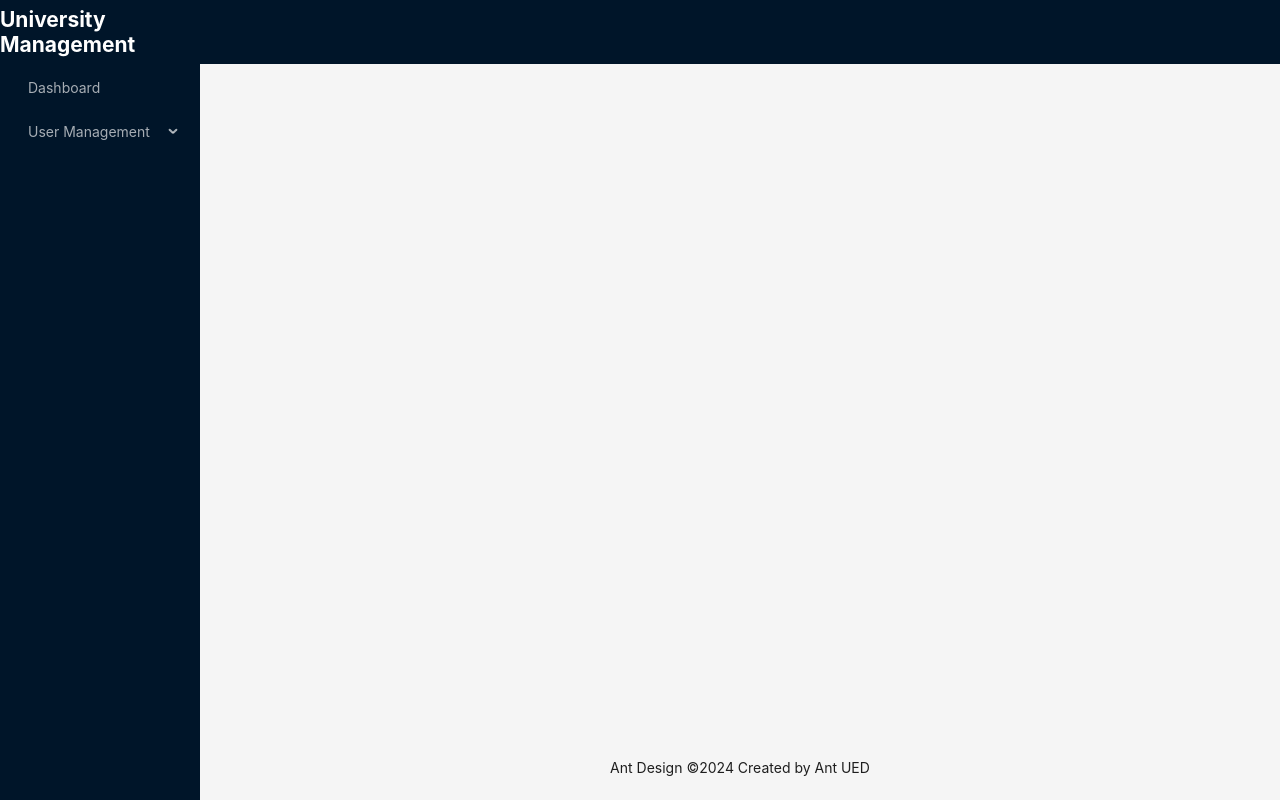
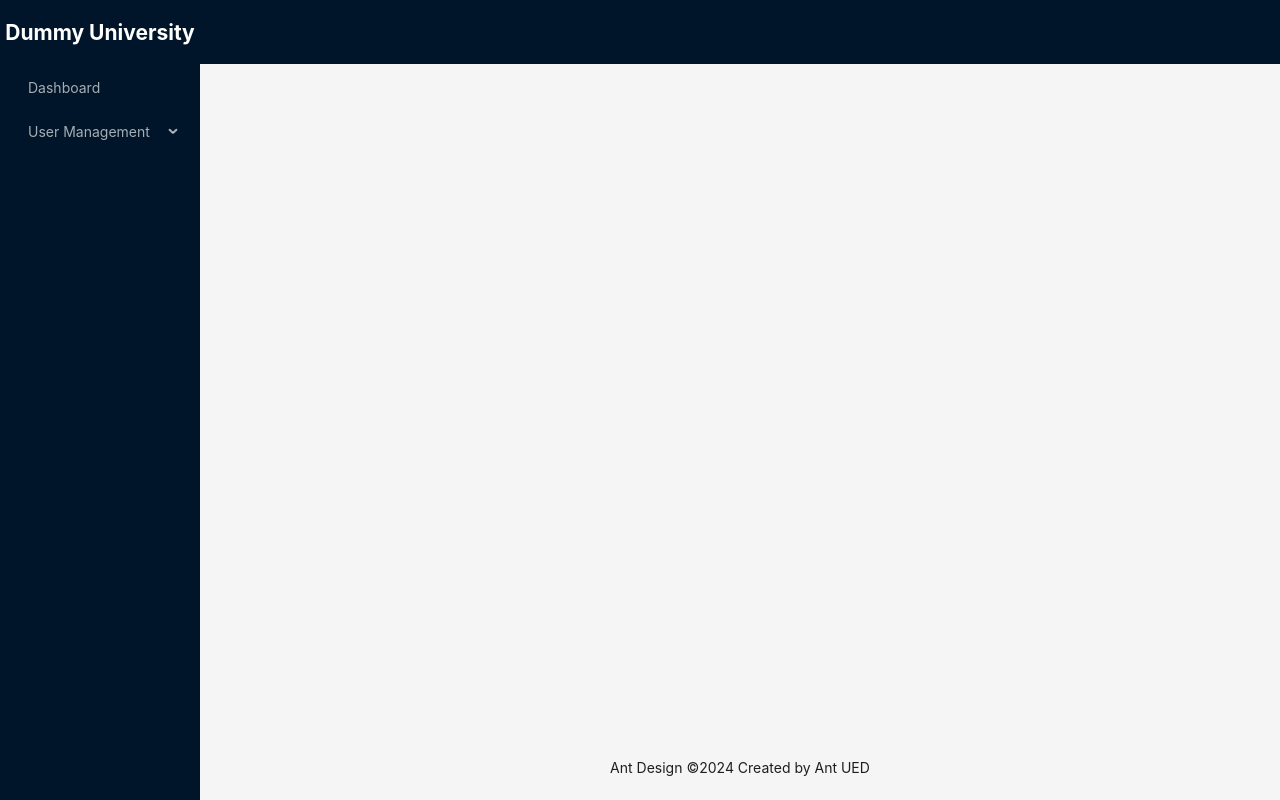
Before and after one commit to Asif-Zaman-Suvo/University-Management, a React (Vite) app: page / in a window 1280 px wide. Built offline with nearby package versions, Linux system fonts and the light colour scheme.

Commit message:
redux start

```diff
--- a/package.json
+++ b/package.json
@@ -10,10 +10,12 @@
     "preview": "vite preview"
   },
   "dependencies": {
+    "@reduxjs/toolkit": "^2.0.1",
     "antd": "^5.13.1",
     "react": "^18.2.0",
     "react-dom": "^18.2.0",
     "react-hook-form": "^7.49.3",
+    "react-redux": "^9.1.0",
     "react-router-dom": "^6.21.2"
   },
   "devDependencies": {
--- a/src/components/layout/MainLayout.tsx
+++ b/src/components/layout/MainLayout.tsx
@@ -26,7 +26,7 @@ const MainLayout = () => {
             alignItems: "center",
           }}
         >
-          <h1>University Management</h1>
+          <h1>Dummy University</h1>
         </div>
         <Menu
           theme="dark"
--- a/src/main.tsx
+++ b/src/main.tsx
@@ -3,9 +3,13 @@ import ReactDOM from "react-dom/client";
 import "./index.css";
 import { RouterProvider } from "react-router-dom";
 import router from "./routes/routes.tsx";
+import { Provider } from "react-redux";
+import { store } from "./redux/store.ts";
 
 ReactDOM.createRoot(document.getElementById("root")!).render(
   <React.StrictMode>
-    <RouterProvider router={router} />
+    <Provider store={store}>
+      <RouterProvider router={router} />
+    </Provider>
   </React.StrictMode>
 );
--- /dev/null
+++ b/src/redux/store.ts
@@ -0,0 +1,10 @@
+import { configureStore } from "@reduxjs/toolkit";
+
+export const store = configureStore({
+  reducer: {},
+});
+
+// Infer the `RootState` and `AppDispatch` types from the store itself
+export type RootState = ReturnType<typeof store.getState>;
+// Inferred type: {posts: PostsState, comments: CommentsState, users: UsersState}
+export type AppDispatch = typeof store.dispatch;
```
Also changed, not shown: src/redux/hooks.ts (added, +7 -0 lines), 1 other file (tests, documents, lock files or other folders).
